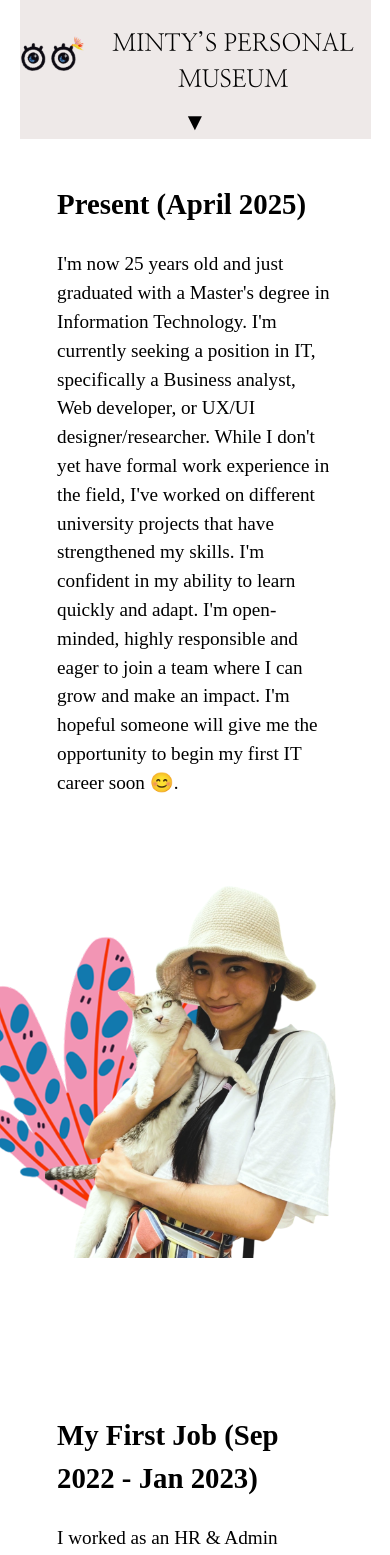
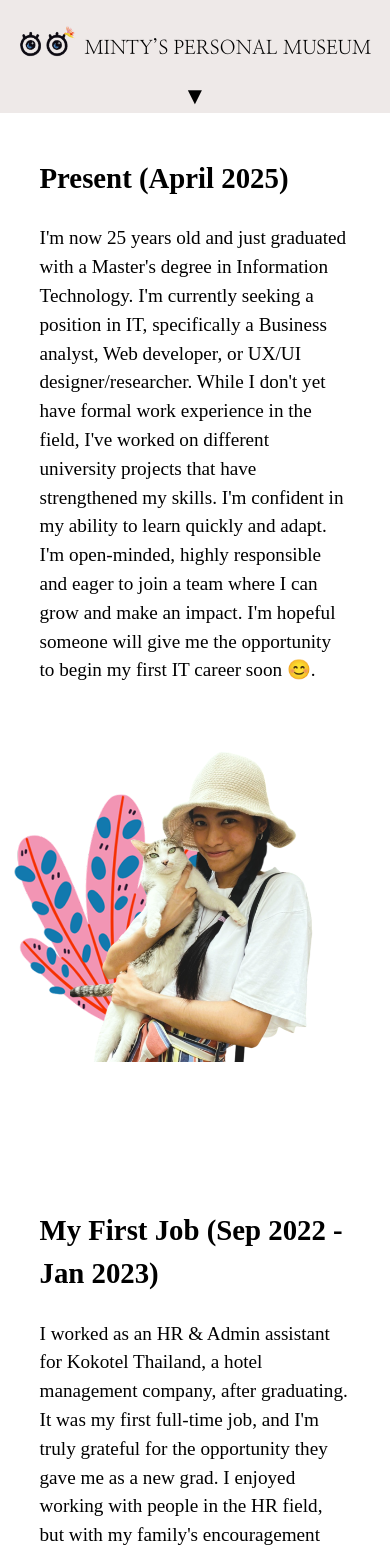
Before and after one commit to monrada-r/aboutMe, a React (Vite) app in the folder frontend/: page /aboutMe in a window 390 px wide. Shown: the top 1555 px of the page. Built offline with nearby package versions, Linux system fonts and the light colour scheme; a web font is replaced by a local one.

Commit message:
mobile adjusted agn

```diff
--- a/frontend/src/Styles/AboutMe.css
+++ b/frontend/src/Styles/AboutMe.css
@@ -131,7 +131,7 @@
     .card {
         flex-direction: column;
         width: 90%;
-        gap: 2em;
+        gap: 1em;
     }
 
     .story {
@@ -156,16 +156,17 @@
 
     .image1-wrapper,
     .image4-wrapper {
-        max-width: 300px;
+        max-width: 250px;
     }
 
     #dec4 {
-        width: 100px;
+        width: 80px;
         transform: translateX(200%) translateY(70px);
     }
 
     #dec4-1 {
-        transform: translateX(-160%) translateY(250px);
+        width: 50px;
+        transform: translateX(-190%) translateY(220px);
     }
 
 }
--- a/frontend/src/Styles/Nav.css
+++ b/frontend/src/Styles/Nav.css
@@ -28,11 +28,11 @@
 @media screen and (max-width: 768px) {
 
     .navLogo {
-        width: 4em;
+        width: 3.5em;
     }
 
     .webTitle {
-        font-size: 1.5em;
+        font-size: 1.2em;
     }
 
 }
--- a/frontend/src/index.css
+++ b/frontend/src/index.css
@@ -54,8 +54,4 @@ button:focus-visible {
 }
 
 @media screen and (max-width: 768px) {
-  body{
-    width: 90%;
-    margin: 0 auto;
-  }
 }
```
